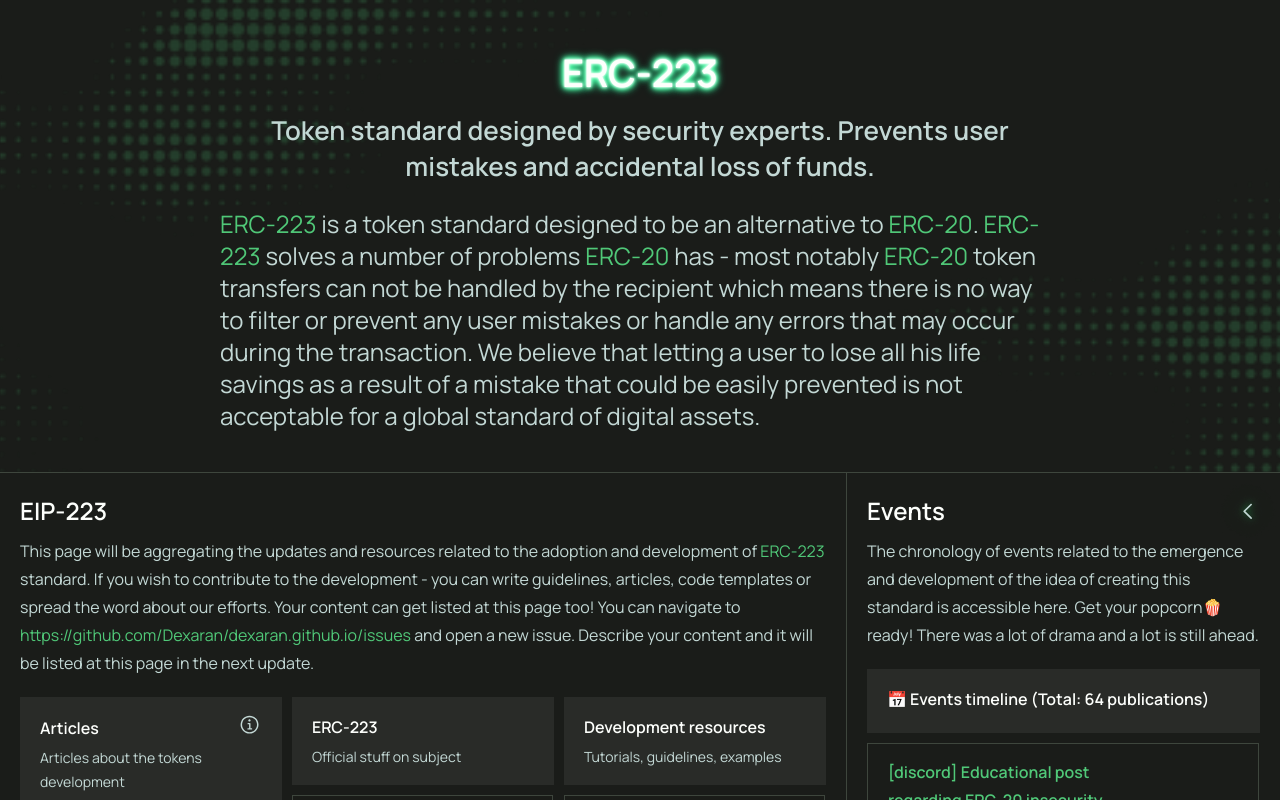
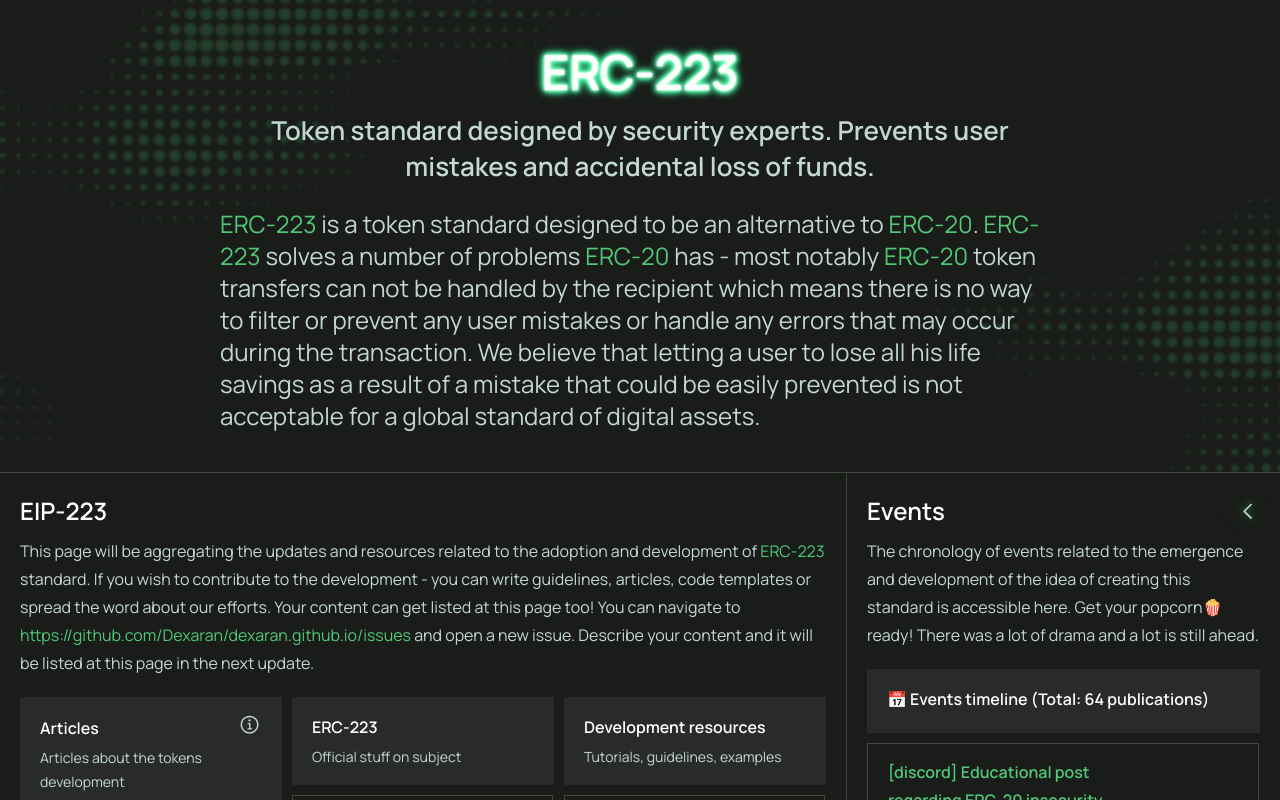
Before and after one commit to Dexaran/dexaran.github.io, a Next.js app in the folder erc223-page-sources/: page / in a window 1280 px wide. Shown: the top 800 px of the page. Built offline with nearby package versions, Linux system fonts and the light colour scheme.

Commit message:
Update Home.module.scss

```diff
--- a/erc223-page-sources/src/styles/Home.module.scss
+++ b/erc223-page-sources/src/styles/Home.module.scss
@@ -75,7 +75,7 @@
   overflow: hidden;
 
   h1 {
-    font-size: 38px;
+    font-size: 48px;
     line-height: 56px;
     font-weight: 600;
     color: colors.$text-primary;
```
